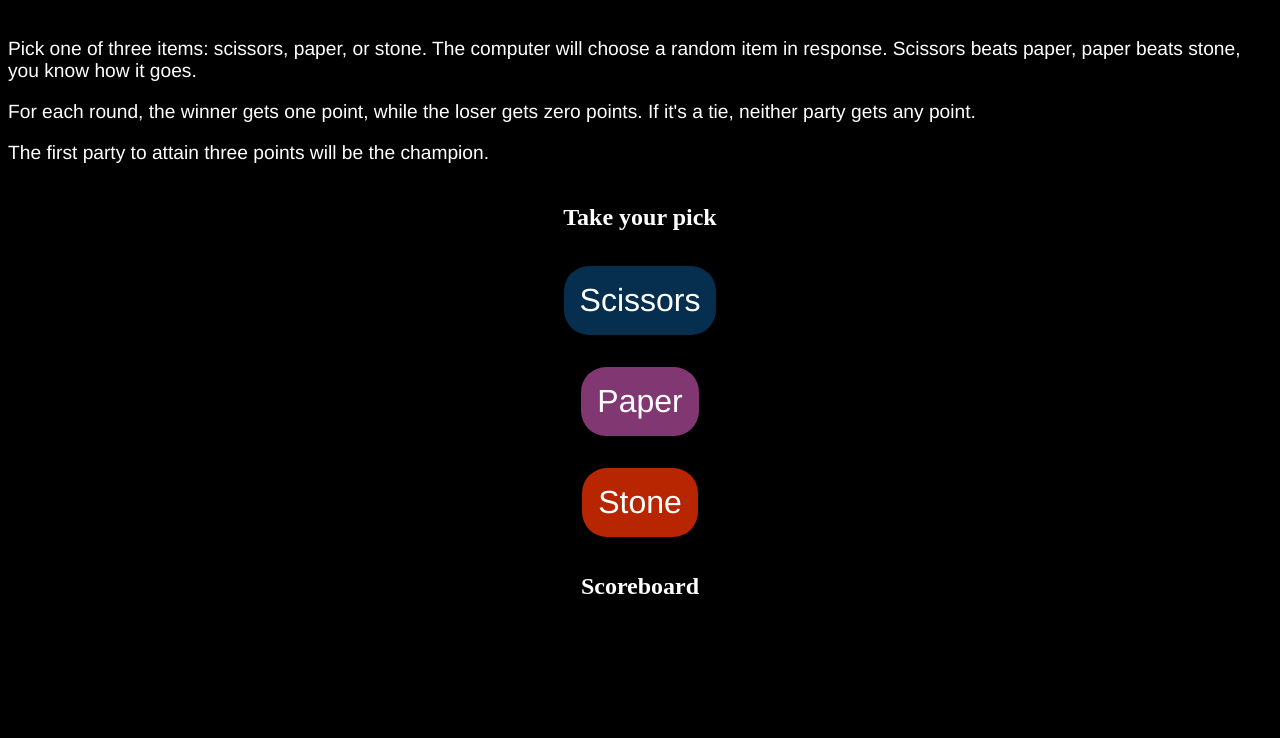
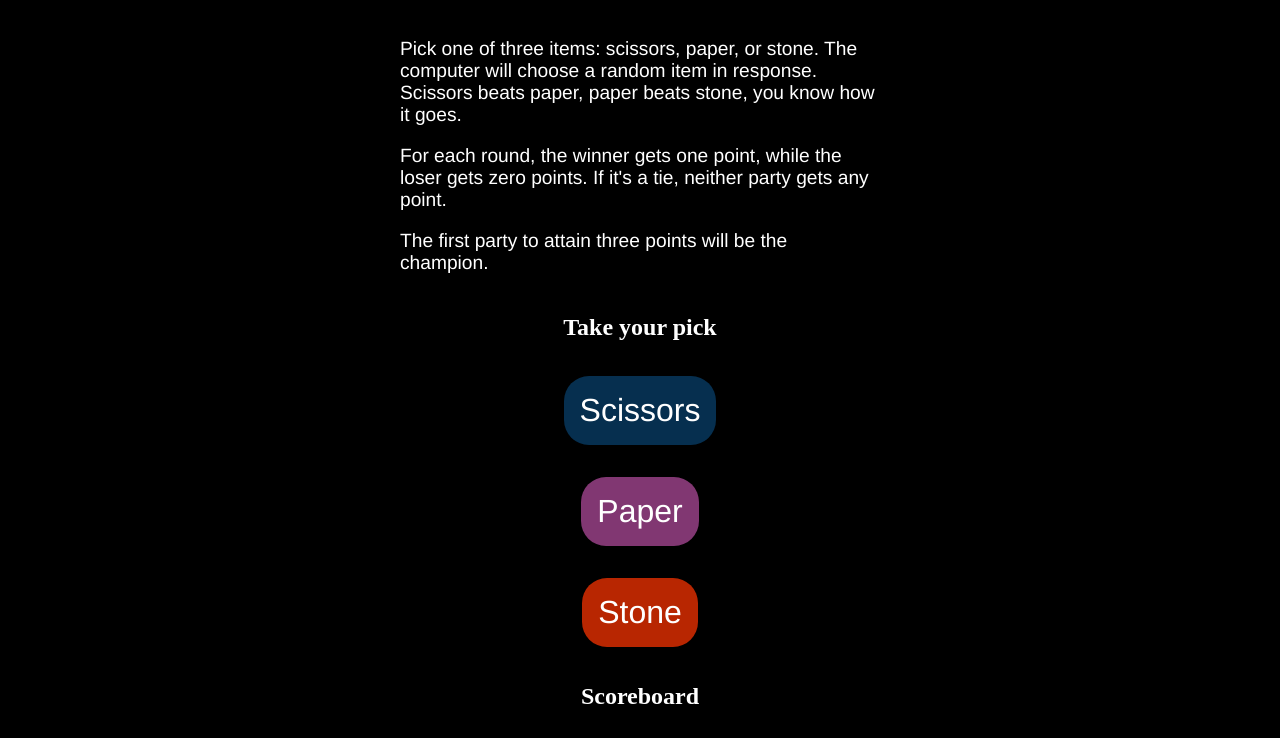
Before and after one commit to Wanasaurus/scissors-paper-stone, a plain HTML site: page index.html in a window 1280 px wide. Shown: the part 69-807 px from the top of the page. Drawn offline with Linux system fonts and the light colour scheme.

Commit message:
Set instructions section to max width of 30 rem

```diff
--- a/style.css
+++ b/style.css
@@ -11,6 +11,12 @@ p {
 
     font-size: 1.2em;
     font-family: "Helvetica", sans-serif;
+
+}
+
+.instructions {
+
+    max-width: 30rem;
 
 }
 
```
